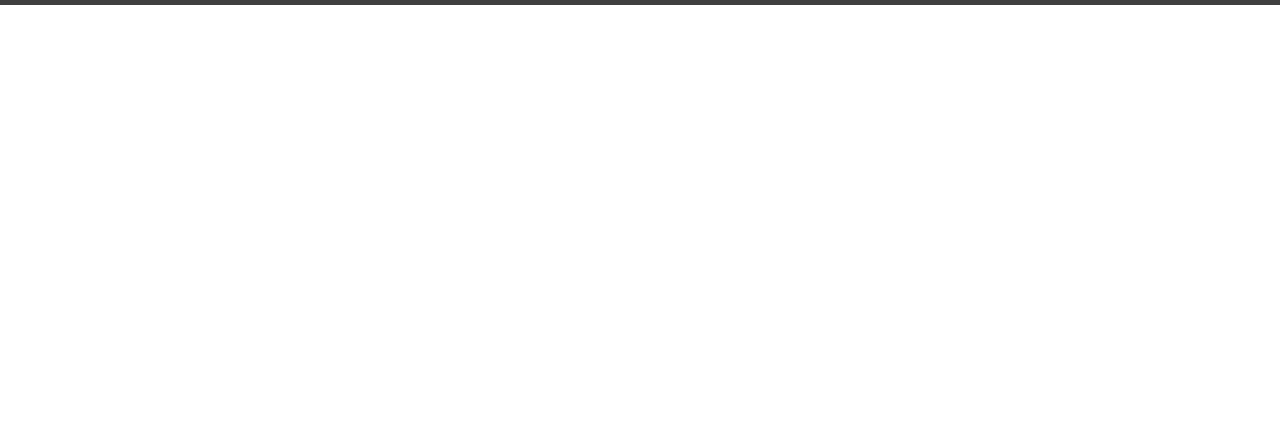
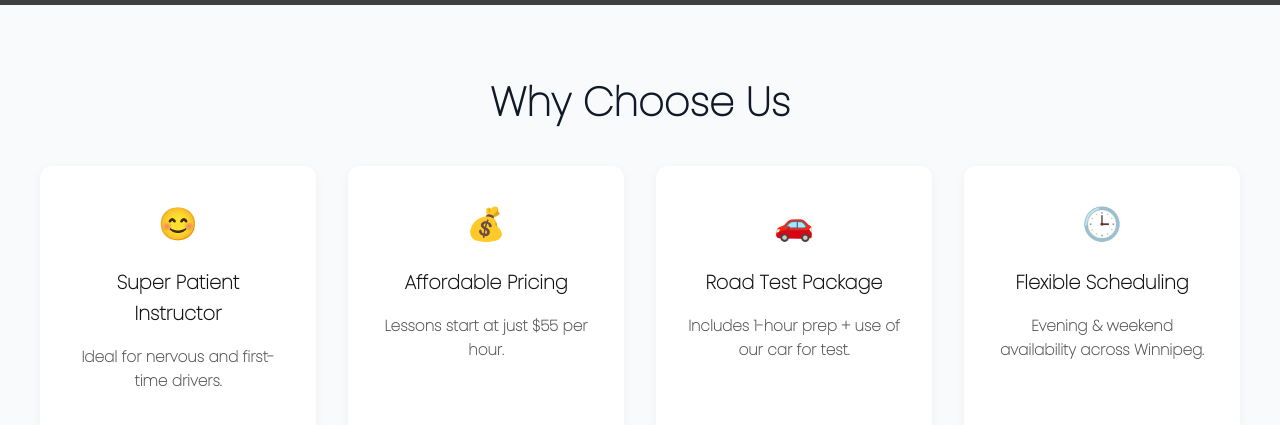
Before and after one commit to phadhiil001/eagle_vision_driving_school, a Next.js app: page / in a window 1280 px wide. Shown: the part 923-1348 px from the top of the page. Before the commit the page ends 928 px from the top, so only its background shows below. Built offline with nearby package versions, Linux system fonts and the light colour scheme; grey boxes are pictures that could not be loaded.

Commit message:
add HighlightsSection component with styles

```diff
--- a/src/app/page.tsx
+++ b/src/app/page.tsx
@@ -1,10 +1,12 @@
 import HeroSection from "@/components/HeroSection";
+import HighlightsSection from "@/components/HighlightsSection";
 import React from "react";
 
 export default function Home() {
 	return (
 		<main>
 			<HeroSection />
+			<HighlightsSection />
 		</main>
 	);
 }
--- a/src/components/HighlightsSection.tsx
+++ b/src/components/HighlightsSection.tsx
@@ -0,0 +1,48 @@
+import styles from "../styles/HighlightsSection.module.scss";
+import React from "react";
+
+const highlights = [
+	{
+		icon: "😊",
+		title: "Super Patient Instructor",
+		desc: "Ideal for nervous and first-time drivers.",
+	},
+	{
+		icon: "💰",
+		title: "Affordable Pricing",
+		desc: "Lessons start at just $55 per hour.",
+	},
+	{
+		icon: "🚗",
+		title: "Road Test Package",
+		desc: "Includes 1-hour prep + use of our car for test.",
+	},
+	{
+		icon: "🕒",
+		title: "Flexible Scheduling",
+		desc: "Evening & weekend availability across Winnipeg.",
+	},
+];
+
+export default function HighlightsSection() {
+	return (
+		<section
+			className={styles.section}
+			id='highlights'>
+			<div className={styles.container}>
+				<h2>Why Choose Us</h2>
+				<div className={styles.grid}>
+					{highlights.map((item, index) => (
+						<div
+							className={styles.card}
+							key={index}>
+							<div className={styles.icon}>{item.icon}</div>
+							<h3>{item.title}</h3>
+							<p>{item.desc}</p>
+						</div>
+					))}
+				</div>
+			</div>
+		</section>
+	);
+}
--- /dev/null
+++ b/src/styles/HighlightsSection.module.scss
@@ -0,0 +1,65 @@
+.section {
+    background-color: #f9fafb;
+    margin: 0;
+    padding: 2rem 1.5rem;
+
+    .container {
+      max-width: 1200px;
+      margin: 0 auto;
+      text-align: center;
+
+      h2 {
+        font-size: 2.5rem;
+        font-weight: 700;
+        margin-bottom: 2rem;
+        color: #111827;
+      }
+
+      .grid {
+        display: grid;
+        grid-template-columns: 1fr;
+        gap: 2rem;
+
+        @media (min-width: 768px) {
+          grid-template-columns: repeat(2, 1fr);
+        }
+
+        @media (min-width: 1024px) {
+          grid-template-columns: repeat(4, 1fr);
+        }
+      }
+
+      .card {
+        background-color: white;
+        border-radius: 0.75rem;
+        padding: 2rem;
+        box-shadow: 0 2px 12px rgba(0, 0, 0, 0.04);
+        transition: transform 0.2s ease;
+
+        &:hover {
+          transform: translateY(-4px);
+          background-color: #e0f2fe;
+          border: 1px solid #2563eb;
+        }
+
+        .icon {
+          font-size: 2rem;
+          color: #2563eb;
+          margin-bottom: 1rem;
+        }
+
+        h3 {
+          font-size: 1.2rem;
+          font-weight: 800;
+          color: #111;
+          margin-bottom: 0.5rem;
+        }
+
+        p {
+            font-size: 0.95rem;
+            font-weight: 600;
+            color: #555;
+        }
+      }
+    }
+  }
```
